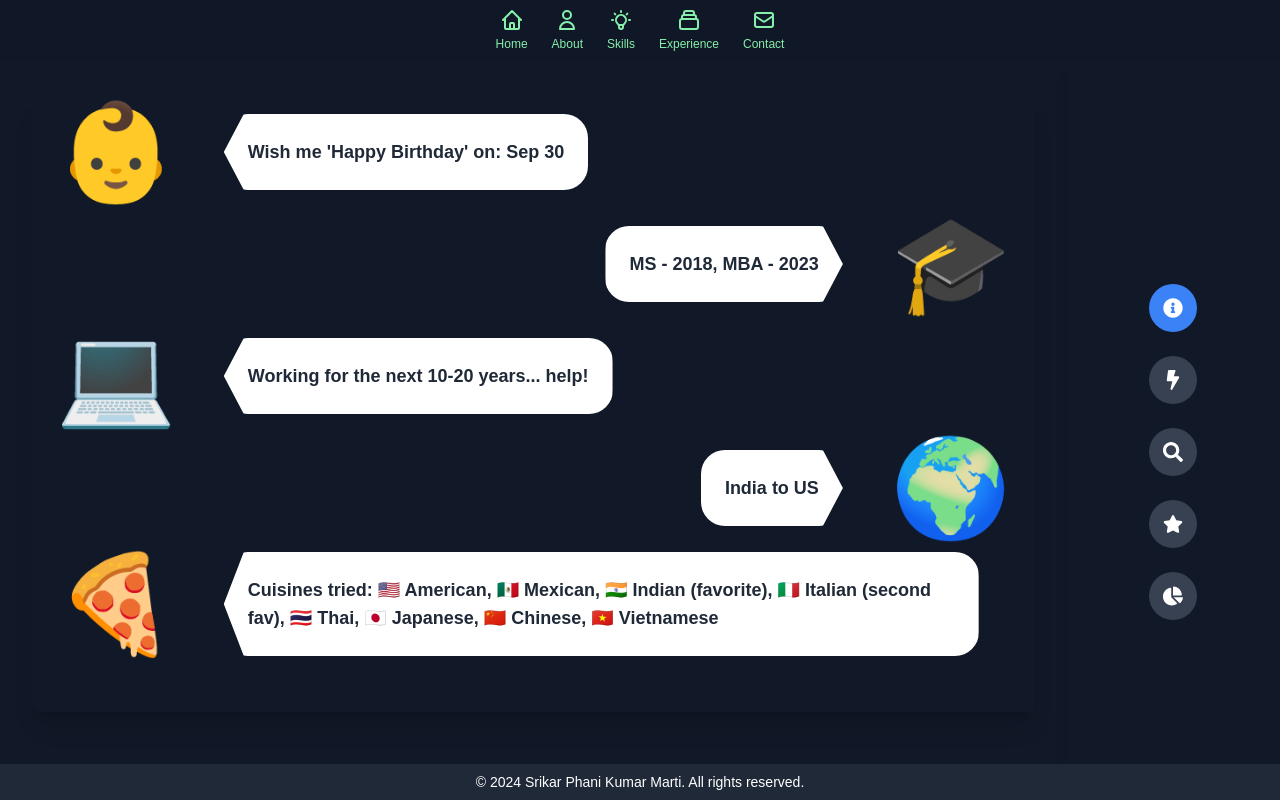
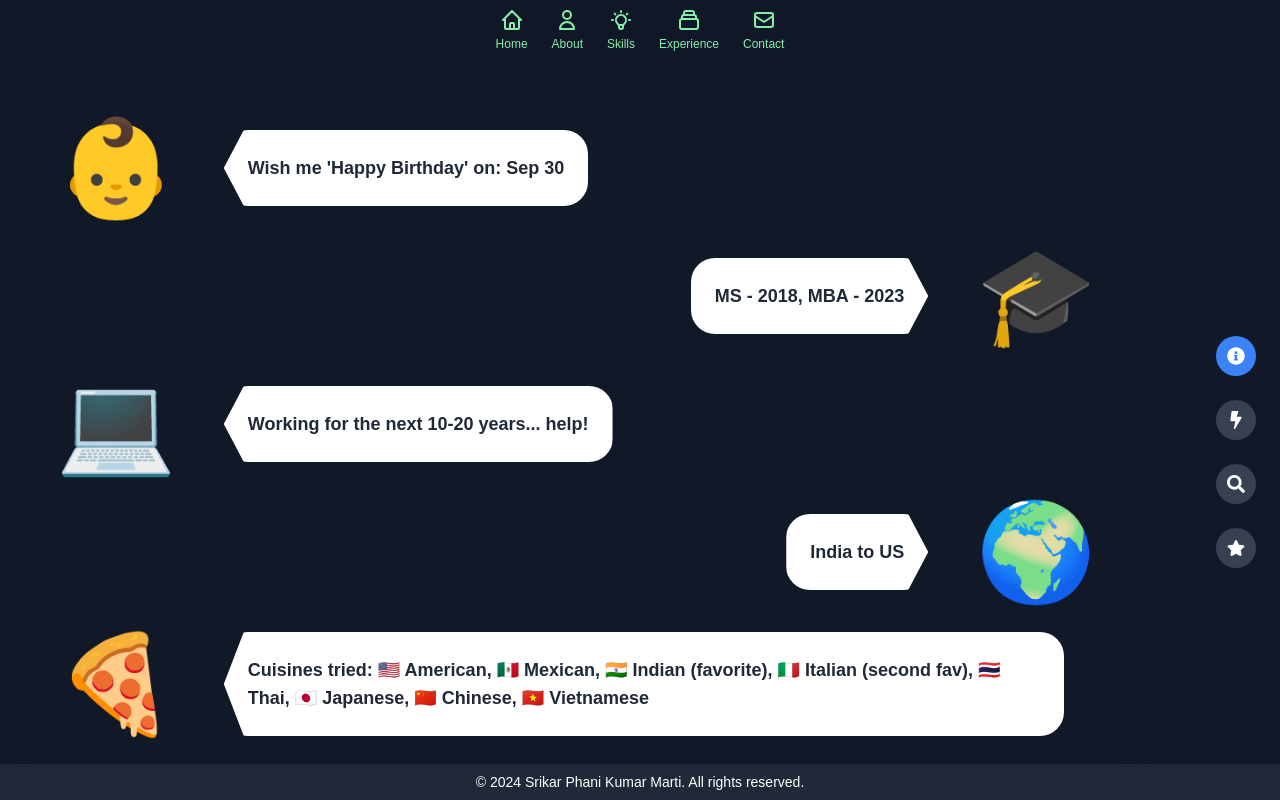
Before and after one commit to srikarphanikumar/portfolio, a Next.js app: page /about in a window 1280 px wide. Built offline with nearby package versions, Linux system fonts and the light colour scheme.

Commit message:
About page

```diff
--- a/components/About.js
+++ b/components/About.js
@@ -1,15 +1,13 @@
 'use client';
-import React, { useState, useEffect } from 'react';
-import { motion, AnimatePresence, useAnimation } from 'framer-motion';
-import { FaInfoCircle, FaBolt, FaSearch, FaStar, FaChartPie } from 'react-icons/fa';
-import { useInView } from 'react-intersection-observer';
+import React, { useState } from 'react';
+import { motion, AnimatePresence } from 'framer-motion';
+import { FaInfoCircle, FaBolt, FaSearch, FaStar } from 'react-icons/fa';
 
 const menuItems = [
     { id: 'emojis', title: 'My Life in Emojis', icon: FaInfoCircle },
     { id: 'superpowers', title: 'My Superpower Wishlist', icon: FaBolt },
     { id: 'search', title: 'My Search History', icon: FaSearch },
     { id: 'talents', title: 'Useless Talents Showcase', icon: FaStar },
-    { id: 'piechart', title: 'My Life as a Pie Chart', icon: FaChartPie },
 ];
 
 const emojiData = [
@@ -17,7 +15,7 @@ const emojiData = [
     { emoji: '🎓', text: 'MS - 2018, MBA - 2023' },
     { emoji: '💻', text: 'Working for the next 10-20 years... help!' },
     { emoji: '🌍', text: 'India to US' },
-    { emoji: '🍕', text: 'Cuisines tried: 🇺🇸 American, 🇲🇽 Mexican, 🇮🇳 Indian (favorite), 🇮🇹 Italian (second fav), 🇹🇭 Thai, 🇯🇵 Japanese, 🇨🇳 Chinese, 🇻🇳 Vietnamese' },
+    { emoji: '🍕', text: 'Cuisines tried: \n 🇺🇸 American, 🇲🇽 Mexican, 🇮🇳 Indian (favorite), 🇮🇹 Italian (second fav), 🇹🇭 Thai, 🇯🇵 Japanese, 🇨🇳 Chinese, 🇻🇳 Vietnamese' },
 ];
 
 const contentData = {
@@ -42,14 +40,8 @@ const contentData = {
         "Uncanny talent for selecting the slowest checkout line",
         "Professional bubble wrap popper",
     ],
-    piechart: [
-        { name: 'Sleeping', value: 33 },
-        { name: 'Eating', value: 15 },
-        { name: 'Coding', value: 25 },
-        { name: 'Netflix', value: 20 },
-        { name: 'Adulting', value: 7 },
-    ],
 };
+
 const EmojiItem = ({ emoji, text, index }) => {
     const isEven = index % 2 === 0;
 
@@ -58,28 +50,25 @@ const EmojiItem = ({ emoji, text, index }) => {
             initial={{ opacity: 0, y: 20 }}
             animate={{ opacity: 1, y: 0 }}
             transition={{ duration: 0.5, delay: index * 0.2 }}
-            className={`flex items-center w-full -mt-4 mb-8 ${isEven ? 'flex-row' : 'flex-row-reverse'
-                }`}
+            className={`flex items-center w-full mb-8 ${isEven ? 'flex-row' : 'flex-row-reverse'}`}
         >
             <div className="flex-shrink-0">
                 <span className="text-8xl">{emoji}</span>
             </div>
             <motion.div
-                className={`relative mx-8 p-6 bg-white text-gray-800 rounded-3xl ${isEven ? 'ml-12' : 'mr-12'
-                    }`}
+                className={`relative mx-8 p-6 bg-white text-gray-800 rounded-3xl ${isEven ? 'ml-12' : 'mr-12'}`}
                 style={{
                     clipPath: isEven
                         ? 'polygon(0% 0%, 100% 0%, 100% 100%, 20px 100%, 0% 50%, 20px 0%)'
                         : 'polygon(0% 0%, calc(100% - 20px) 0%, 100% 50%, calc(100% - 20px) 100%, 0% 100%, 0% 0%)',
                 }}
-                whileHover={{ scale: 1.05, transition: { duration: 0.2 } }}
+                whileHover={{ scale: 1.1, transition: { duration: 0.2 } }}
             >
                 <p className="text-lg font-semibold">{text}</p>
             </motion.div>
         </motion.div>
     );
 };
-
 const About = () => {
     const [activeSection, setActiveSection] = useState(menuItems[0].id);
     const [hoveredItem, setHoveredItem] = useState(null);
@@ -100,23 +89,31 @@ const About = () => {
                     </motion.div>
                 );
             case 'superpowers':
+            case 'talents':
                 return (
                     <motion.div
                         initial={{ opacity: 0 }}
                         animate={{ opacity: 1 }}
                         transition={{ duration: 0.5 }}
-                        className="grid grid-cols-1 md:grid-cols-2 gap-8 h-full items-center"
+                        className="w-full grid grid-cols-1 md:grid-cols-2 gap-6"
                     >
                         {contentData[activeSection].map((item, index) => (
                             <motion.div
                                 key={index}
-                                initial={{ x: -20, opacity: 0 }}
-                                animate={{ x: 0, opacity: 1 }}
+                                initial={{ opacity: 0, y: 20 }}
+                                animate={{ opacity: 1, y: 0 }}
                                 transition={{ delay: index * 0.1 }}
-                                className="bg-gradient-to-r from-purple-500 to-indigo-500 p-6 rounded-lg shadow-lg flex flex-col items-center text-center"
+                                className={`py-6 px-16 rounded-lg shadow-lg flex flex-col items-center justify-center text-center h-full ${activeSection === 'superpowers'
+                                    ? 'bg-gradient-to-r from-purple-500 to-indigo-500'
+                                    : 'bg-gradient-to-r from-green-400 to-blue-500'
+                                    }`}
                             >
-                                <FaBolt className="text-yellow-300 text-4xl mb-4" />
-                                <p className="text-lg font-semibold">{item}</p>
+                                {activeSection === 'superpowers' ? (
+                                    <FaBolt className="text-yellow-300 text-4xl mb-4" />
+                                ) : (
+                                    <FaStar className="text-yellow-300 text-4xl mb-4" />
+                                )}
+                                <p className="text-lg">{item}</p>
                             </motion.div>
                         ))}
                     </motion.div>
@@ -127,94 +124,31 @@ const About = () => {
                         initial={{ opacity: 0 }}
                         animate={{ opacity: 1 }}
                         transition={{ duration: 0.5 }}
-                        className="flex flex-col items-center justify-center h-full w-full"
+                        className="w-full"
                     >
                         <div className="w-full bg-white rounded-lg shadow-lg overflow-hidden">
-                            <div className="bg-gray-900 p-4 flex items-center">
-                                <FaSearch className="text-gray-600 mr-2" />
+                            <div className="bg-gray-100 w-full p-4 flex items-center">
+                                <FaSearch className="text-gray-600 mr-2 text-xl" />
                                 <motion.div
                                     initial={{ opacity: 0 }}
                                     animate={{ opacity: 1 }}
                                     transition={{ repeat: Infinity, duration: 0.8 }}
-                                    className="w-0.5 h-5 bg-gray-600"
+                                    className="w-0.5 h-6 bg-gray-600 text-gray-600 flex"
                                 />
                             </div>
-                            <ul className="py-2">
+                            <ul className="py-4 w-full">
                                 {contentData[activeSection].map((item, index) => (
                                     <motion.li
                                         key={index}
                                         initial={{ opacity: 0, y: -10 }}
                                         animate={{ opacity: 1, y: 0 }}
                                         transition={{ delay: index * 0.1 }}
-                                        className="px-4 py-2 hover:bg-gray-100 cursor-pointer text-gray-800"
+                                        className="px-6 py-4 hover:bg-gray-100 cursor-pointer text-gray-800 text-lg border-b border-gray-200 last:border-b-0"
                                     >
                                         {item}
                                     </motion.li>
                                 ))}
                             </ul>
-                        </div>
-                    </motion.div>
-                );
-            case 'talents':
-                return (
-                    <motion.div
-                        initial={{ opacity: 0 }}
-                        animate={{ opacity: 1 }}
-                        transition={{ duration: 0.5 }}
-                        className="grid grid-cols-1 md:grid-cols-2 gap-8 h-full items-center"
-                    >
-                        {contentData[activeSection].map((item, index) => (
-                            <motion.div
-                                key={index}
-                                initial={{ x: -20, opacity: 0 }}
-                                animate={{ x: 0, opacity: 1 }}
-                                transition={{ delay: index * 0.1 }}
-                                className="bg-gradient-to-r from-green-400 to-blue-500 p-6 rounded-lg shadow-lg flex flex-col items-center text-center"
-                            >
-                                <FaStar className="text-yellow-300 text-4xl mb-4" />
-                                <p className="text-lg font-semibold">{item}</p>
-                            </motion.div>
-                        ))}
-                    </motion.div>
-                );
-            case 'piechart':
-                return (
-                    <motion.div
-                        initial={{ opacity: 0 }}
-                        animate={{ opacity: 1 }}
-                        transition={{ duration: 0.5 }}
-                        className="w-full h-full flex items-center justify-center"
-                    >
-                        <div className="relative w-80 h-80">
-                            {contentData.piechart.map((slice, index) => {
-                                const startAngle = contentData.piechart
-                                    .slice(0, index)
-                                    .reduce((acc, curr) => acc + curr.value, 0);
-                                const endAngle = startAngle + slice.value;
-                                return (
-                                    <motion.div
-                                        key={slice.name}
-                                        initial={{ scale: 0 }}
-                                        animate={{ scale: 1 }}
-                                        transition={{ delay: index * 0.1 }}
-                                        className="absolute inset-0"
-                                        style={{
-                                            clipPath: `path('M40 40 L40 0 A40 40 0 ${endAngle - startAngle > 180 ? 1 : 0
-                                                } 1 ${40 + 40 * Math.cos((endAngle * Math.PI) / 180)
-                                                } ${40 + 40 * Math.sin((endAngle * Math.PI) / 180)
-                                                } L40 40')`,
-                                            transform: `rotate(${startAngle * 3.6}deg)`,
-                                        }}
-                                    >
-                                        <div
-                                            className="w-full h-full rounded-full bg-opacity-70 hover:bg-opacity-100 transition-opacity cursor-pointer flex items-center justify-center text-xs font-bold"
-                                            style={{ backgroundColor: `hsl(${index * 60}, 70%, 50%)` }}
-                                        >
-                                            {slice.name}<br />{slice.value}%
-                                        </div>
-                                    </motion.div>
-                                );
-                            })}
                         </div>
                     </motion.div>
                 );
@@ -224,14 +158,14 @@ const About = () => {
     };
 
     return (
-        <div className="flex h-screen bg-gray-900 text-white overflow-hidden">
+        <div className="flex h-screen bg-gray-900 text-white">
             <motion.div
                 initial={{ opacity: 0, x: -20 }}
                 animate={{ opacity: 1, x: 0 }}
                 transition={{ duration: 0.5 }}
-                className="w-5/6 p-8 overflow-y-auto scrollbar-thin scrollbar-thumb-gray-600 scrollbar-track-gray-300"
+                className="w-[90%] p-8 flex grow"
             >
-                <div className="bg-gray-900 rounded-lg shadow-xl p-6">
+                <div className="bg-gray-900 rounded-lg shadow-xl p-6 h-full overflow-auto">
                     {renderContent()}
                 </div>
             </motion.div>
@@ -239,7 +173,7 @@ const About = () => {
                 initial={{ opacity: 0, x: 20 }}
                 animate={{ opacity: 1, x: 0 }}
                 transition={{ duration: 0.5 }}
-                className="w-1/6 bg-gray-900 shadow-lg p-6 flex flex-col items-center justify-center"
+                className="w-[10%] bg-gray-900 shadow-lg p-6 flex flex-col items-end justify-center"
             >
                 {menuItems.map((item) => (
                     <motion.button
@@ -249,17 +183,17 @@ const About = () => {
                         onMouseEnter={() => setHoveredItem(item.id)}
                         onMouseLeave={() => setHoveredItem(null)}
                         onClick={() => setActiveSection(item.id)}
-                        className={`relative flex items-center justify-center w-12 h-12 mb-6 rounded-full ${activeSection === item.id ? 'bg-blue-500' : 'bg-gray-700'
+                        className={`relative flex items-center justify-center w-10 h-10 mb-6 rounded-full ${activeSection === item.id ? 'bg-blue-500' : 'bg-gray-700'
                             }`}
                     >
-                        <item.icon className="text-xl" />
+                        <item.icon className="text-lg" />
                         <AnimatePresence>
                             {hoveredItem === item.id && (
                                 <motion.span
                                     initial={{ opacity: 0, x: -10 }}
                                     animate={{ opacity: 1, x: -5 }}
                                     exit={{ opacity: 0, x: -10 }}
-                                    className="absolute right-full mr-2 whitespace-nowrap bg-gray-700 px-2 py-1 rounded text-sm"
+                                    className="absolute right-full mr-2 whitespace-nowrap bg-gray-700 px-2 py-1 rounded text-xs"
                                 >
                                     {item.title}
                                 </motion.span>
```
